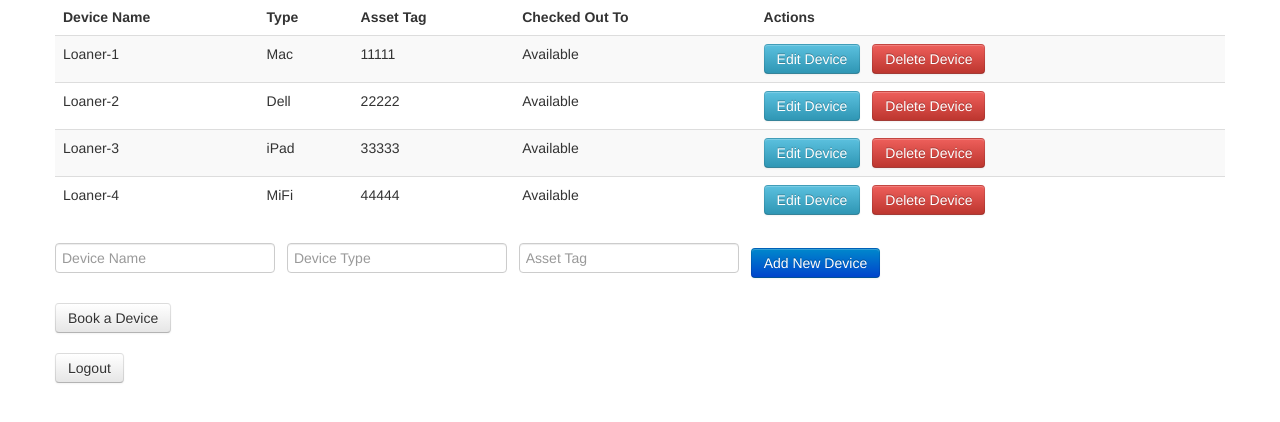
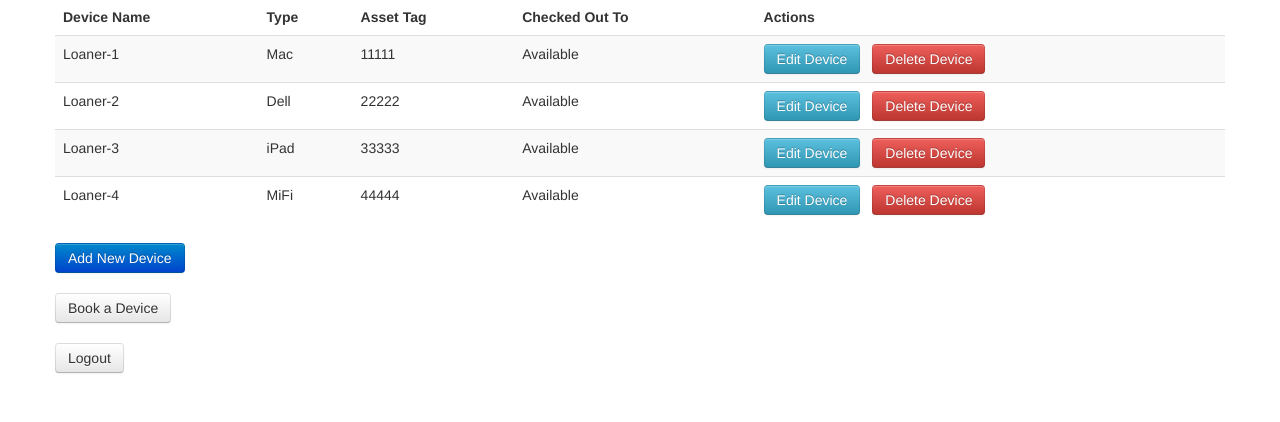
Before and after one commit to jessemcbrower/checkout_system, a Flask app: page /admin in a window 1280 px wide. Shown: the part 328-750 px from the top of the page. Run offline with Flask 3, Linux system fonts and the light colour scheme; the visitor is signed in with stand-in values (Sample User, id 1).

Commit message:
Tweaked add device button on admin panel

```diff
--- a/app/templates/admin_panel.html
+++ b/app/templates/admin_panel.html
@@ -100,9 +100,6 @@
     <!-- Add New Device Button -->
     <form action="{{ url_for('add_device') }}" method="POST">
         <div class="d-flex align-items-center mb-3">
-            <input type="text" name="device_name" placeholder="Device Name" class="form-control me-2" required>
-            <input type="text" name="device_type" placeholder="Device Type" class="form-control me-2" required>
-            <input type="text" name="asset_tag" placeholder="Asset Tag" class="form-control me-2" required>
             <button type="submit" class="btn btn-primary">Add New Device</button>
         </div>
     </form>
```
